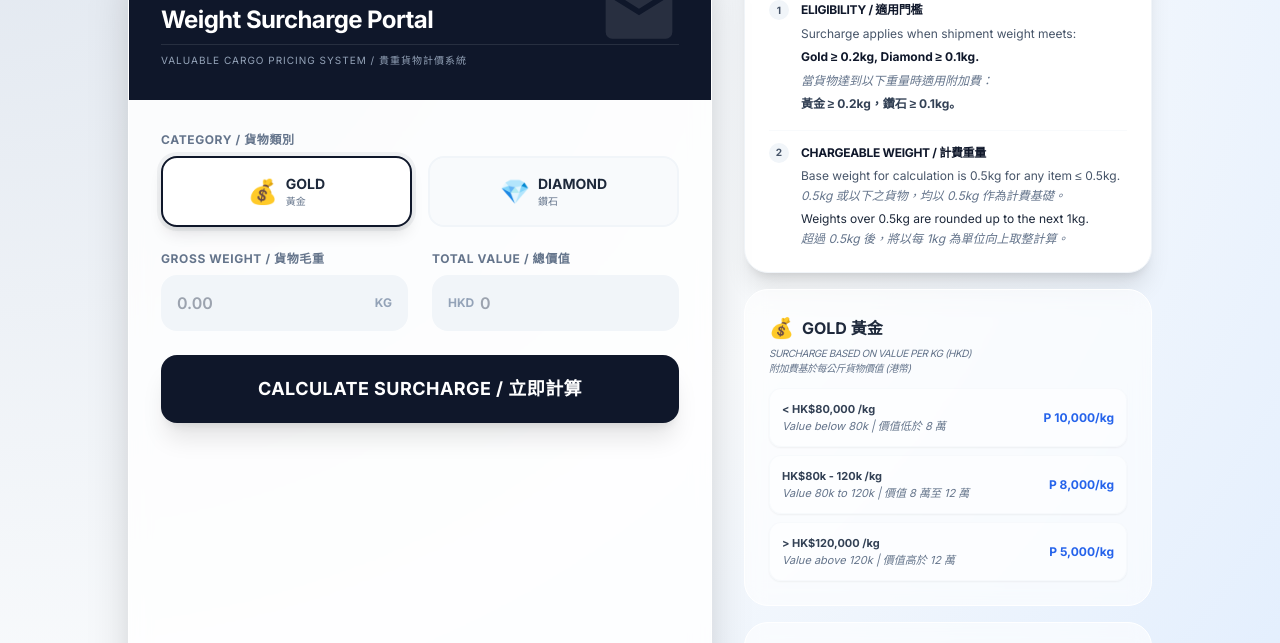
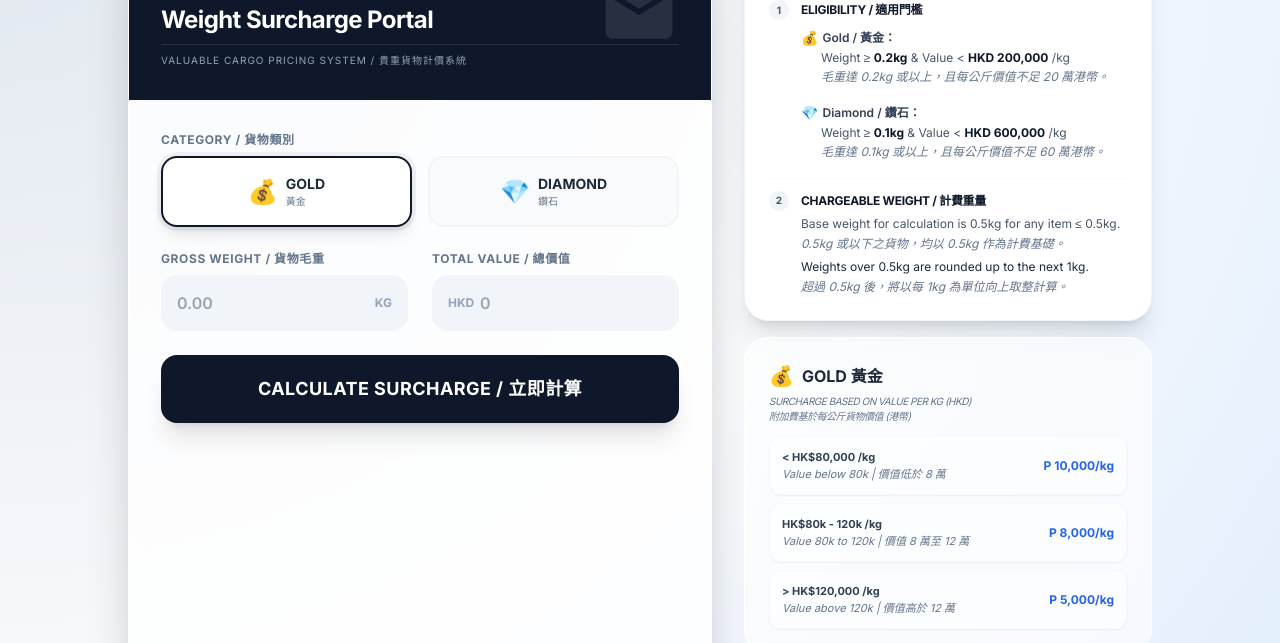
Before and after one commit to kenfung0617/wsp, a plain HTML site: page index.html in a window 1280 px wide. Shown: the part 85-728 px from the top of the page. Drawn offline with nearby package versions, Linux system fonts and the light colour scheme.

Commit message:
Update index.html

```diff
--- a/index.html
+++ b/index.html
@@ -1,4 +1,4 @@
-<!DOCTYPE html>
+
 <html lang="zh-Hant">
 <head>
     <meta charset="UTF-8">
@@ -152,11 +152,19 @@
                         <span class="bg-slate-100 text-slate-600 w-5 h-5 flex items-center justify-center rounded-full font-bold flex-shrink-0 text-[10px]">1</span>
                         <div>
                             <p class="font-bold text-slate-900 uppercase tracking-tight">Eligibility / 適用門檻</p>
-                            <div class="mt-1 space-y-1">
-                                <p class="text-slate-600">Surcharge applies when shipment weight meets:</p>
-                                <p class="font-bold text-slate-900">Gold ≥ 0.2kg, Diamond ≥ 0.1kg.</p>
-                                <p class="text-slate-500 italic">當貨物達到以下重量時適用附加費：</p>
-                                <p class="font-bold text-slate-700">黃金 ≥ 0.2kg，鑽石 ≥ 0.1kg。</p>
+                            <div class="mt-2 space-y-3">
+                                <!-- 黃金規則 -->
+                                <div>
+                                    <p class="text-slate-700 font-semibold flex items-center gap-1"><span class="text-sm">💰</span> Gold / 黃金：</p>
+                                    <p class="text-slate-600 ml-5">Weight ≥ <b class="text-slate-900">0.2kg</b> & Value < <b class="text-slate-900">HKD 200,000</b> /kg</p>
+                                    <p class="text-slate-500 italic ml-5">毛重達 0.2kg 或以上，且每公斤價值不足 20 萬港幣。</p>
+                                </div>
+                                <!-- 鑽石規則 -->
+                                <div class="pt-1">
+                                    <p class="text-slate-700 font-semibold flex items-center gap-1"><span class="text-sm">💎</span> Diamond / 鑽石：</p>
+                                    <p class="text-slate-600 ml-5">Weight ≥ <b class="text-slate-900">0.1kg</b> & Value < <b class="text-slate-900">HKD 600,000</b> /kg</p>
+                                    <p class="text-slate-500 italic ml-5">毛重達 0.1kg 或以上，且每公斤價值不足 60 萬港幣。</p>
+                                </div>
                             </div>
                         </div>
                     </li>
```
